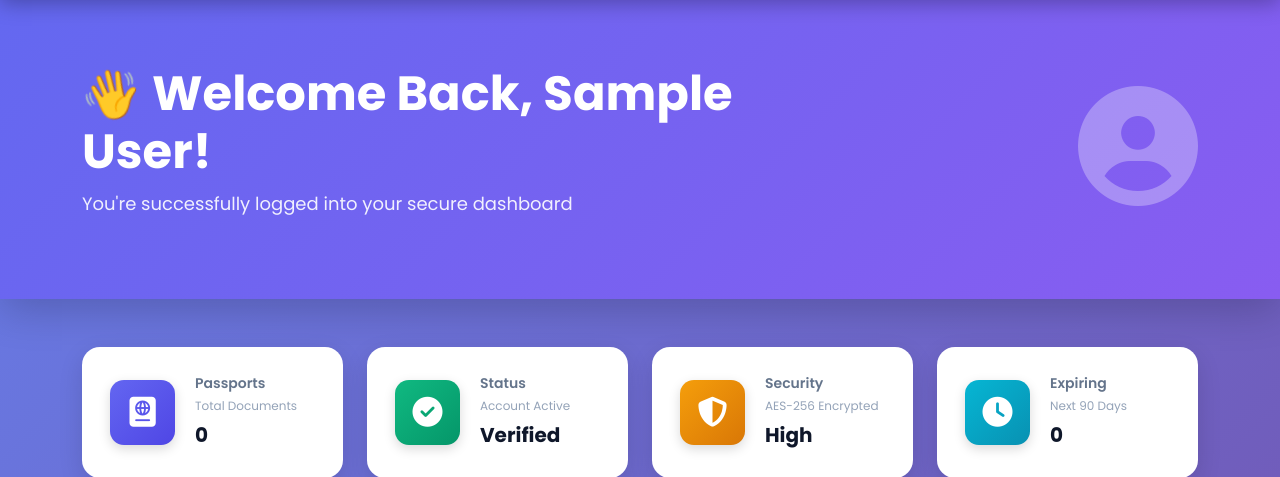
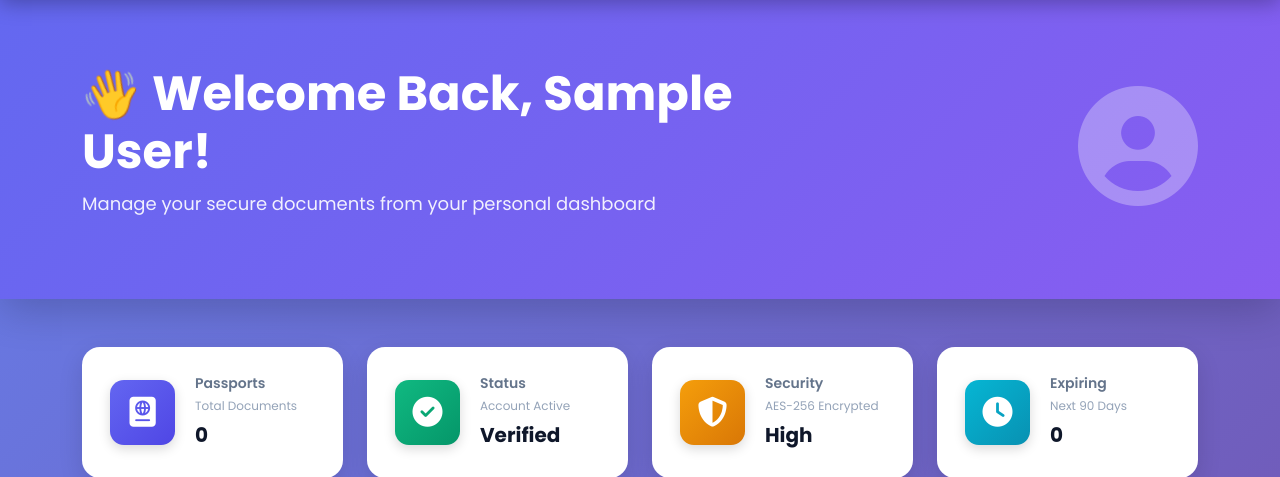
Before and after one commit to mediapower13/PassportAPP, a Flask app: page / in a window 1280 px wide. Shown: the part 77-554 px from the top of the page. Run offline with Flask 3, Linux system fonts and the light colour scheme; the visitor is signed in with stand-in values (Sample User, id 1); data that the repository does not hold is empty.

Commit message:
dashboard subtitle

```diff
--- a/templates/dashboard.html
+++ b/templates/dashboard.html
@@ -69,7 +69,7 @@
                     <h1 class="hero-title">
                         <span class="wave">👋</span> Welcome Back, {{ user.name }}!
                     </h1>
-                    <p class="hero-subtitle">You're successfully logged into your secure dashboard</p>
+                    <p class="hero-subtitle">Manage your secure documents from your personal dashboard</p>
                 </div>
                 <div class="col-lg-4 text-end">
                     <div class="user-avatar">
```
